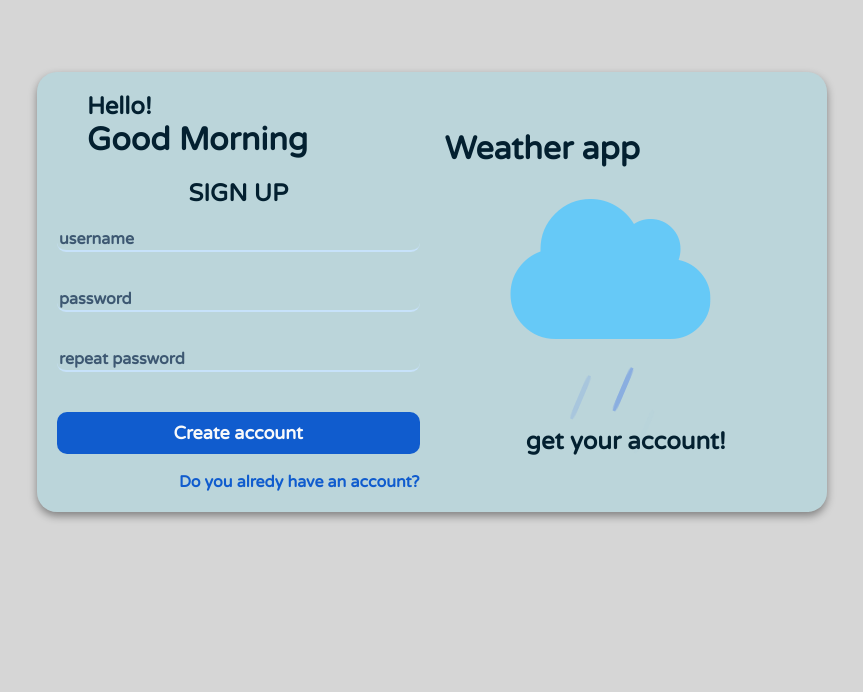
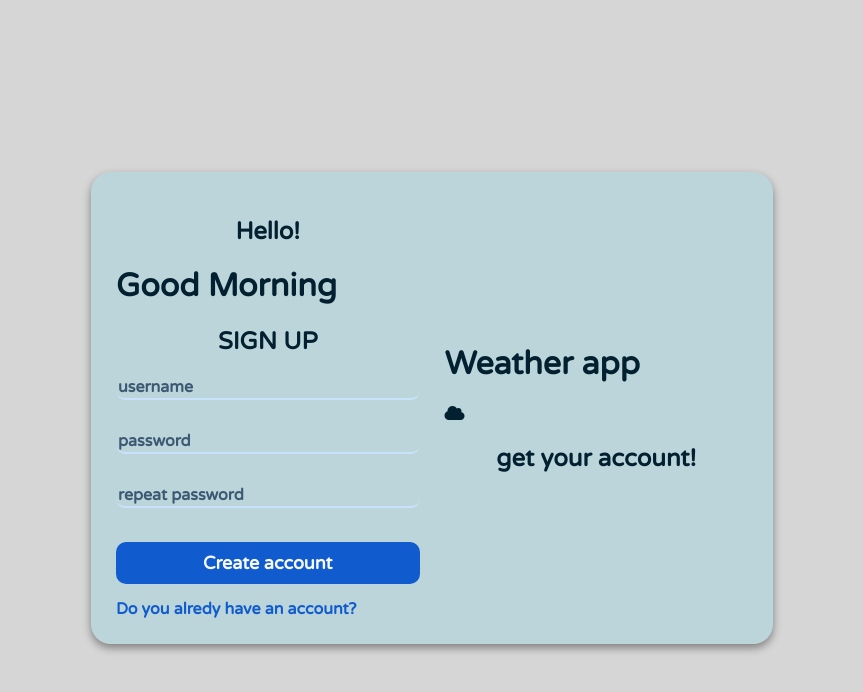
Before and after one commit to EleazaRA380/Tp1-Intro, a plain HTML site: page frontend/src/pages/Register/index.html in a window 1280 px wide. Shown: the whole page, without its empty margins (208-1071 px from the left). Drawn offline with Linux system fonts and the light colour scheme.

Commit message:
cambios de selectores y propiedades de estilos

```diff
--- a/frontend/src/css/user-auth.css
+++ b/frontend/src/css/user-auth.css
@@ -6,75 +6,70 @@ html{
     font-family: "Varela Round", sans-serif;
     font-weight: 400;
     font-style: normal;
+}
+
+body{
+    height: 100vh;
     display: flex;
-
+    align-items: center;
     justify-content: center;
-    align-items: center;
-    margin: 5%;
 
 }
 
-
-[data-archivo="Register"] .container {
+[data-archivo="Register"] main{
 
     background: rgba(80, 211, 235, 0.2);
     box-shadow: 0 4px 8px rgba(0, 0, 0, 0.4);
-
-
-   display: flex;
+    display: flex;
     align-items: center;
-
-    width: 750px;
-    padding: 20px 20px;
+    justify-content: center;
+    padding: 2%;
+    width: 50%;
     border-radius: 20px;
     column-gap: 25px;
 }
 
-[data-archivo="Login"] .container{
+[data-archivo="Login"] main{
     background: rgba(80, 211, 235, 0.2);
     box-shadow: 0 4px 8px rgba(0, 0, 0, 0.6);
+    box-sizing: border-box;
+    padding: 2%;
+    width: 40%;
 
-    display: flex;
-    align-items: center;
-    width: 300px;
-    margin: 0 150px;
-    padding: 20px 20px;
+
     border-radius: 15px;
 }
 
-.column {
-    display: flex;
-    flex: 1 1 45%;
-    flex-direction: column;
+div{
 
+    width: 100%;
+    height: 50%;
 }
 
-.saludo{
-    margin: 0px 30px;
+.esaludo{
+    margin: 0%;
     text-align: start;
 }
 
-.Form{
+form{
     display: flex;
     flex-direction: column;
     justify-content: center;
 }
 
-.interactive{
+input{
     font-family: "Varela Round", sans-serif;
     font-style: normal;
     font-weight: 700;
     font-size: medium;
 
-
     background: transparent;
-    color: #032030;          /* arriba | derecha | abajo | izquierda */
+    color: #032030;
     border: 2px solid #c7e2fa;
     border-radius: 9px;
     border-top: transparent;
     border-left: transparent;
     border-right: transparent;
-
     margin-bottom: 10%;
 
     outline: none;
@@ -87,21 +82,20 @@ html{
 
 }
 
-.column a{
+div a{
     color: #105cce;
     text-decoration: none;
-    margin-inline-start: auto;
     width: fit-content;
     transition: color 0.4s;
 
 }
 
-.column a:hover{
+div a:hover{
     color: lightseagreen
 }
 
 
-button {
+button{
     background-color: #105cce;
     color: #F8F9FA;
     padding: 10px 20px;
@@ -122,65 +116,16 @@ button:hover { /*:hover es una pseudo-clase (también conocido como pseudo-selec
     border: lightseagreen;
 }
 
-.icons{
-    display: flex;
-    flex-direction: column;
-    justify-content: center;
-    align-items: center;
-
-}
-.fa-cloud{
-    color: #66c9f7;
-    font-size: 1000%;
-    margin-bottom: 3%;
-}
-
-.cloud-icon{
-    animation: move-cloud 3s ease-in-out infinite ;
-}
-
-@keyframes move-cloud {
-    50%{
-        transform: translateX(10%);
-    }
-
-    50% {
-        transform: translateX(-10%);
-    }
-}
-
-.rain {
-    display: flex;
-    transform: rotate(23deg);
-    grid-template-columns: repeat(5, 1fr);
-    justify-content: center;
-    grid-gap: 31px
-}
-
-.raindrop {
-
-    width: 5px;
-    height: 47px;
-    transform: rotate(0deg);
-    background-color: #8aaee0;
-    border-radius: 30%;
-    animation: fall 2s infinite;
-    border: 0px solid #8aaee0;
-}
-
-@keyframes fall {
-    1% {
-      transform: translateY(0);
-      opacity: 2;
-    }
-    100% {
-      transform: translateY(38px);
-      opacity: 0;
-    }
-}
-
-
-
 h2{
     text-align: center;
 }
+
+img{
+    margin: 0 5%;
+    width: 80%;
+
+}
+
+span{
+    color: #d84949;
+}
```
